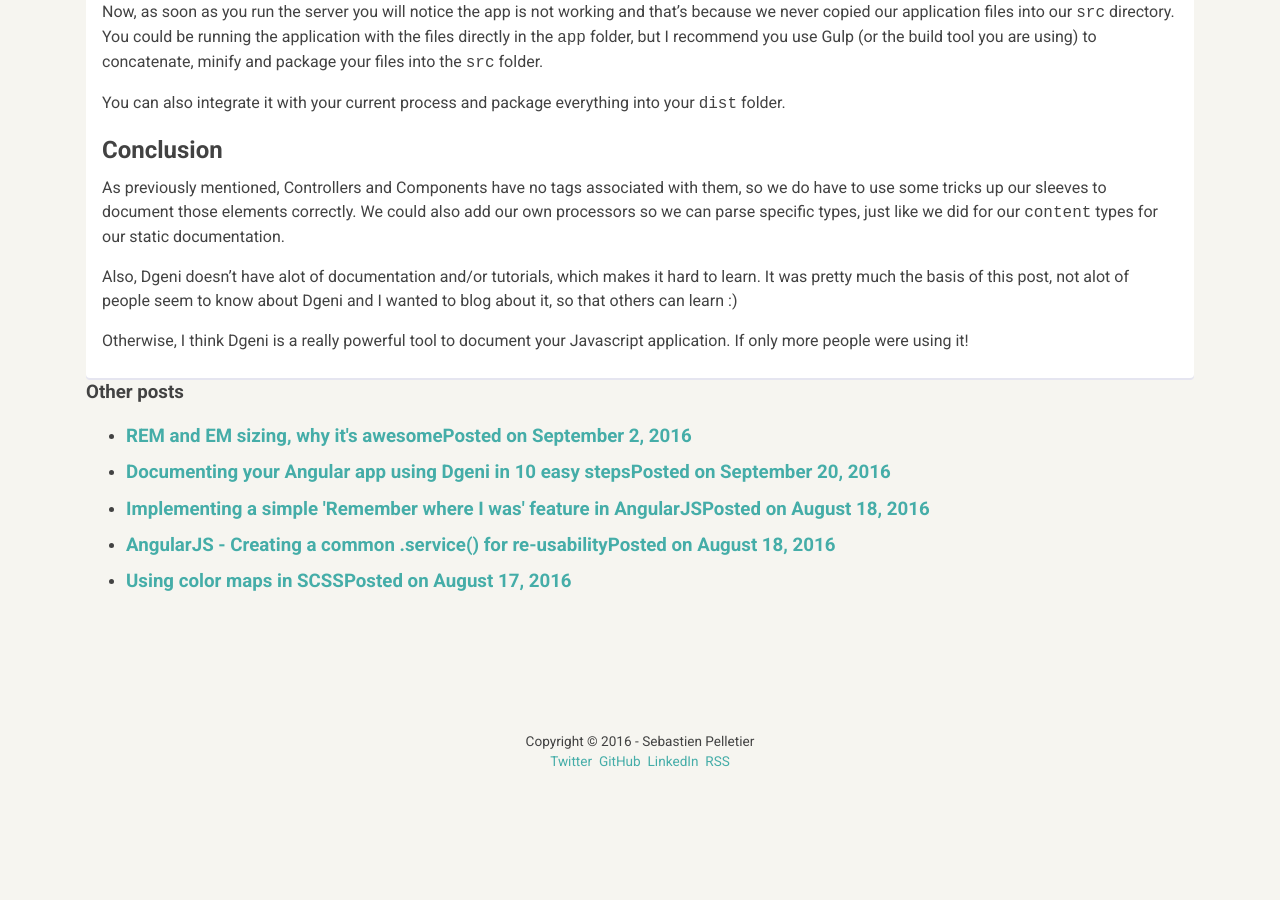
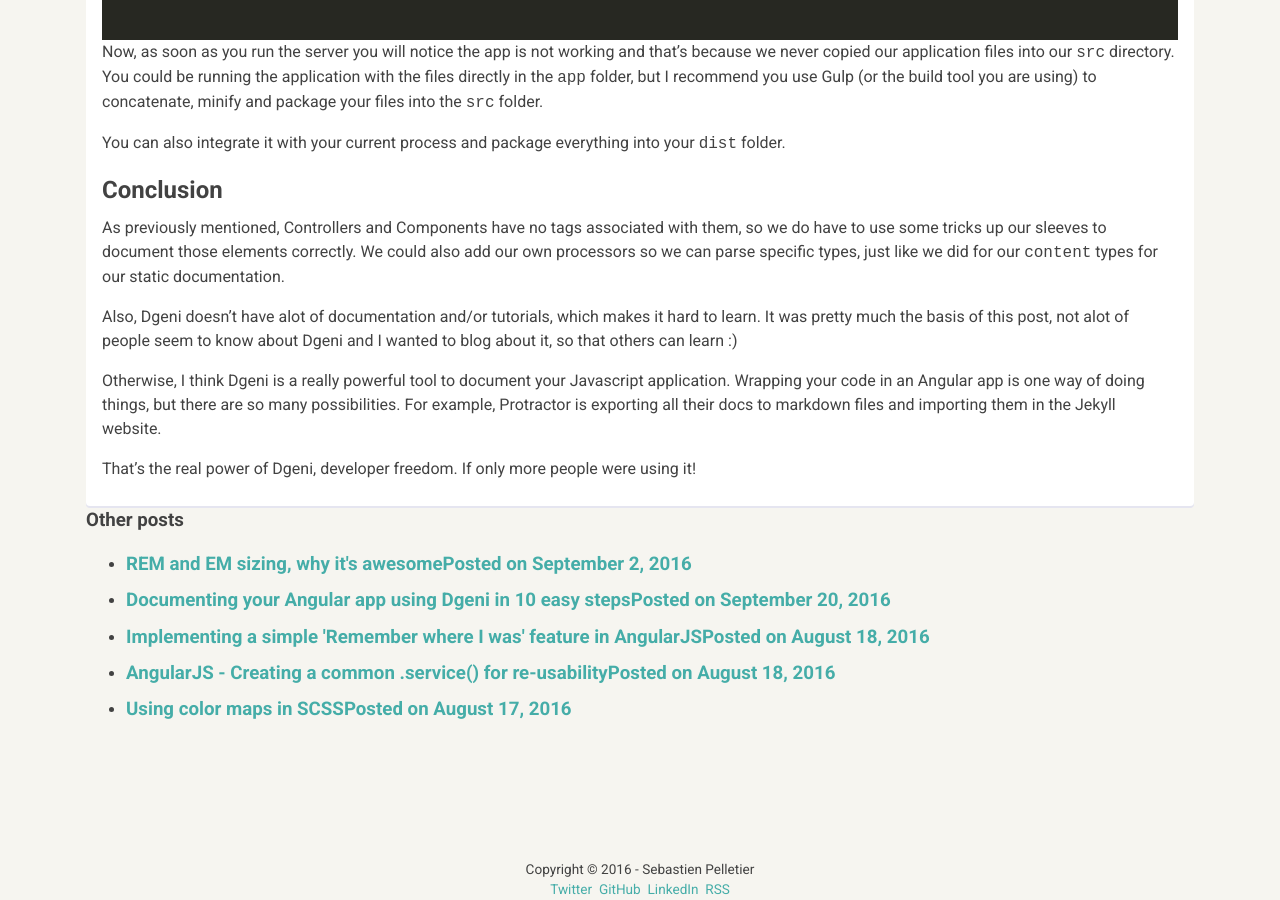
Before and after one commit to earth4x/sebastienpelletier, a Jekyll site: the page built from _posts/2016-09-20-document-angular-dgeni.markdown, in a window 1280 px wide and 900 px high, scrolled down 25685 px. Built offline with Jekyll 4.4.1, drawn with Linux system fonts in a browser that asks for light colours; comment, search, counter and statistics services are not loaded; before the commit the page ends 26457 px from its top, so only the background shows below that; some of the changed text lies outside the part shown.

Commit message:
change conclusion

```diff
--- a/_posts/2016-09-20-document-angular-dgeni.markdown
+++ b/_posts/2016-09-20-document-angular-dgeni.markdown
@@ -4,6 +4,10 @@ permalink: /documenting-angular-dgeni
 title: Documenting your Angular app using Dgeni in 10 easy steps
 path: 2016-09-20-document-angular-dgeni.md
 ---
+
+**The following is a guest post by [@sebastpelletier][7489a839].**
+
+  [7489a839]: https://twitter.com/sebastpelletier "@sebastpelletier"
 
 Having worked on Enterprise-grade solutions, documentation is always an issue. It's either outdated, deprecated or worse, there's no documentation! Generating documentation of your Angular application is easy using Dgeni, which is ironically not well documented for a documentation generator.
 
@@ -1021,4 +1025,6 @@ As previously mentioned, Controllers and Components have no tags associated with
 
 Also, Dgeni doesn't have alot of documentation and/or tutorials, which makes it hard to learn. It was pretty much the basis of this post, not alot of people seem to know about Dgeni and I wanted to blog about it, so that others can learn :)
 
-Otherwise, I think Dgeni is a really powerful tool to document your Javascript application. If only more people were using it!
+Otherwise, I think Dgeni is a really powerful tool to document your Javascript application. Wrapping your code in an Angular app is one way of doing things, but there are so many possibilities. For example, Protractor is exporting all their docs to markdown files and importing them in the Jekyll website.
+
+That's the real power of Dgeni, developer freedom. If only more people were using it!
```
